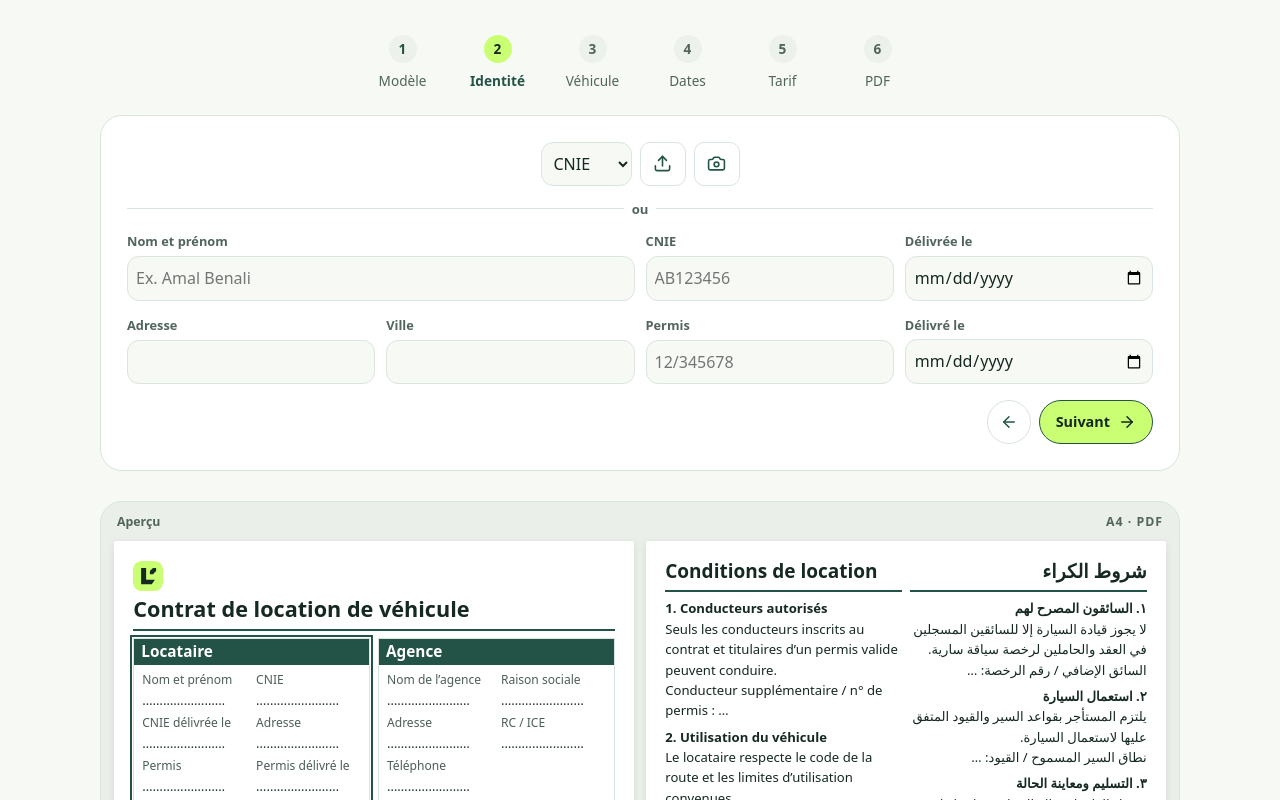
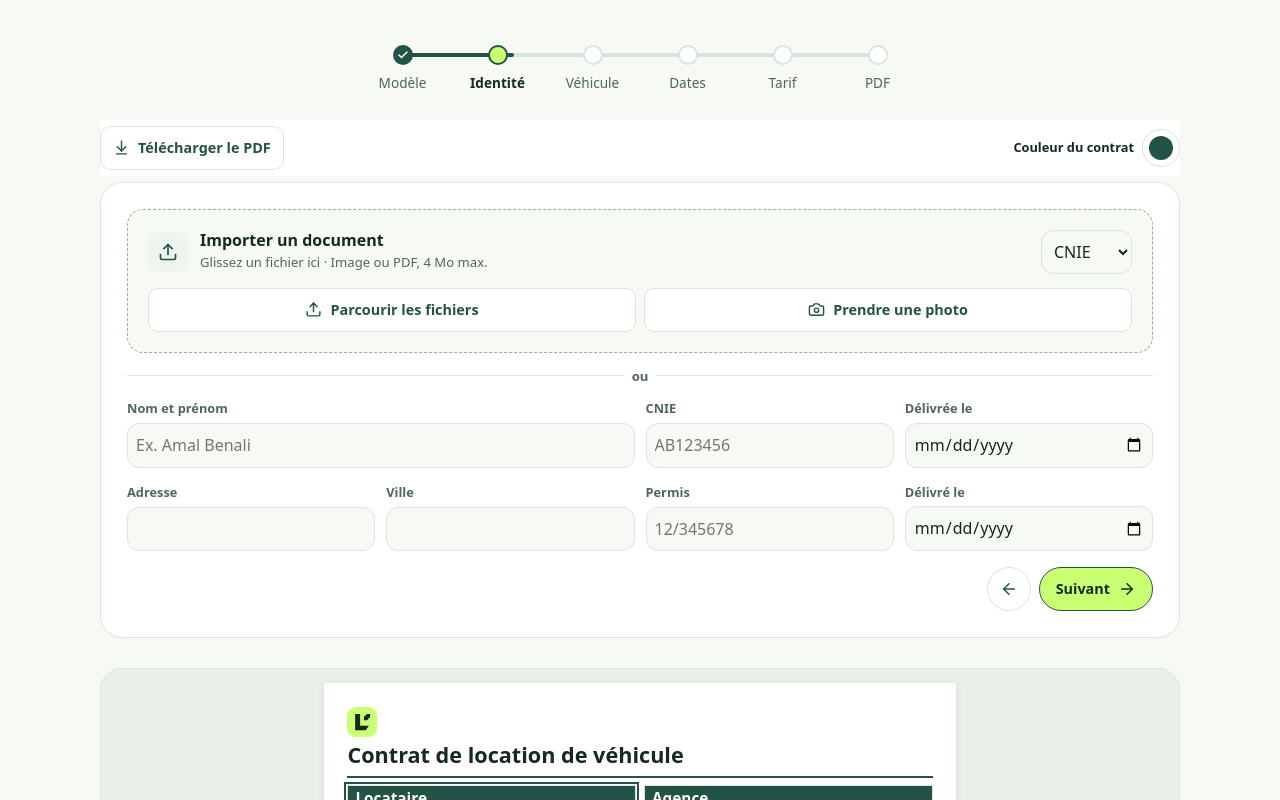
Before and after one commit to boulaffasae/laughing-octo-lamp, a Next.js app: page /fr in a window 1280 px wide. Both pictures are taken after a click on the button "Suivant". Shown: the part 219-1019 px from the top of the page. Built offline with nearby package versions, Linux system fonts and the light colour scheme; no server answers.

Commit message:
Refine contract wizard and account dashboard

```diff
--- a/app/components/louma/account.tsx
+++ b/app/components/louma/account.tsx
@@ -1,7 +1,7 @@
 "use client";
 
 import { createContext, useContext, type ReactNode } from "react";
-import { useAuth, useClerk, UserButton } from "@clerk/nextjs";
+import { useAuth, useClerk, useUser } from "@clerk/nextjs";
 import { words } from "@/lib/contract/agreement";
 import type { Locale } from "@/i18n/locales";
 
@@ -9,6 +9,8 @@ type Account = {
   signedIn: boolean;
   ready: boolean;
   available: boolean;
+  avatarUrl?: string;
+  signOut?: (redirectUrl: string) => Promise<void>;
   signIn: () => void;
   signUp: () => void;
 };
@@ -24,12 +26,15 @@ export const useAccount = () => useContext(Context);
 export function AccountContext({ children }: { children: ReactNode }) {
   const { isSignedIn, isLoaded } = useAuth();
   const clerk = useClerk();
+  const { user } = useUser();
   return (
     <Context.Provider
       value={{
         signedIn: Boolean(isSignedIn),
         ready: isLoaded,
         available: true,
+        avatarUrl: user?.imageUrl,
+        signOut: (redirectUrl) => clerk.signOut({ redirectUrl }),
         signIn: () => clerk.openSignIn(),
         signUp: () => clerk.openSignUp(),
       }}
@@ -42,21 +47,47 @@ export function AccountContext({ children }: { children: ReactNode }) {
 export function AccountButtons({
   locale,
   signup = false,
+  dashboard = false,
 }: {
   locale: Locale;
   signup?: boolean;
+  dashboard?: boolean;
 }) {
   const account = useAccount();
   const t = words(locale);
-  if (account.signedIn)
+  if (account.signedIn) {
+    const avatar = account.avatarUrl && (
+      // eslint-disable-next-line @next/next/no-img-element -- Clerk supplies the avatar URL.
+      <img
+        className="account-avatar"
+        src={account.avatarUrl}
+        width={26}
+        height={26}
+        alt=""
+      />
+    );
+    if (dashboard) {
+      return (
+        <button
+          className="button secondary account-link"
+          type="button"
+          onClick={() => void account.signOut?.(`/${locale}`)}
+        >
+          {avatar}
+          {t("Se déconnecter", "تسجيل الخروج")}
+        </button>
+      );
+    }
     return (
-      <div className="account-actions">
-        <a className="button secondary" href={`/${locale}/espace`}>
-          {t("Mon espace", "مساحتي")}
-        </a>
-        {!signup && <UserButton />}
-      </div>
+      <a
+        className="button secondary account-link"
+        href={`/${locale}/dashboard`}
+      >
+        {avatar}
+        {t("Mon espace", "مساحتي")}
+      </a>
     );
+  }
   return (
     <button
       className="button secondary"
--- a/app/components/louma/wizard.tsx
+++ b/app/components/louma/wizard.tsx
@@ -12,6 +12,7 @@ import {
   ArrowLeft,
   ArrowRight,
   Camera,
+  Check,
   Printer,
   Share2,
   Upload,
@@ -114,11 +115,13 @@ function ScanFields({
   const t = words(a.locale);
   const [kind, setKind] = useState(vehicle ? 2 : 0);
   const [busy, setBusy] = useState(false);
+  const [dragOver, setDragOver] = useState(false);
   const [status, setStatus] = useState("");
   const controller = useRef<AbortController | null>(null);
   useEffect(() => () => controller.current?.abort(), []);
 
   async function scan(file: File) {
+    if (controller.current) return;
     if (!isSupportedDocument(file)) {
       setStatus(
         t("Image ou PDF · 4 Mo max.", "صورة أو PDF · الحد الأقصى 4 ميغابايت"),
@@ -151,7 +154,10 @@ function ScanFields({
       if (!active.signal.aborted)
         setStatus(t("Lecture impossible.", "تعذرت القراءة."));
     } finally {
-      if (!active.signal.aborted) setBusy(false);
+      if (!active.signal.aborted) {
+        controller.current = null;
+        setBusy(false);
+      }
     }
   }
 
@@ -186,7 +192,44 @@ function ScanFields({
 
   return (
     <>
-      <div className="quick-import">
+      <section
+        className="quick-import"
+        aria-labelledby="scan-title"
+        aria-busy={busy}
+        data-drag-over={dragOver || undefined}
+        onDragOver={(e) => {
+          if (!e.dataTransfer.types.includes("Files")) return;
+          e.preventDefault();
+          if (!busy) setDragOver(true);
+        }}
+        onDragLeave={(e) => {
+          if (!e.currentTarget.contains(e.relatedTarget as Node | null)) {
+            setDragOver(false);
+          }
+        }}
+        onDrop={(e) => {
+          e.preventDefault();
+          setDragOver(false);
+          const file = e.dataTransfer.files[0];
+          if (file) void scan(file);
+        }}
+      >
+        <div className="scan-intro">
+          <span className="scan-symbol" aria-hidden>
+            <Upload size={20} />
+          </span>
+          <div>
+            <h2 id="scan-title">
+              {t("Importer un document", "استيراد وثيقة")}
+            </h2>
+            <p>
+              {t(
+                "Glissez un fichier ici · Image ou PDF, 4 Mo max.",
+                "أفلت ملفًا هنا · صورة أو PDF، حتى 4 ميغابايت",
+              )}
+            </p>
+          </div>
+        </div>
         {!vehicle && (
           <select
             aria-label={t("Type de document", "نوع الوثيقة")}
@@ -204,18 +247,19 @@ function ScanFields({
             "تُرسل الوثيقة إلى Datalab لقراءتها.",
           )}
         </span>
+        <div className="scan-sources">
           {([false, true] as const).map((camera) => {
             const label = camera
               ? t("Prendre une photo", "التقاط صورة")
-            : t("Importer un document", "استيراد وثيقة");
+              : t("Parcourir les fichiers", "تصفح الملفات");
             const Icon = camera ? Camera : Upload;
             return (
               <label
                 key={String(camera)}
                 className="button secondary upload-control"
-              title={label}
               >
-              <Icon size={19} aria-hidden />
+                <Icon size={17} aria-hidden />
+                {label}
                 <input
                   aria-label={label}
                   aria-describedby="ocr-notice"
@@ -238,9 +282,10 @@ function ScanFields({
             );
           })}
         </div>
-      <p className="status" aria-live="polite">
+        <p className="status" role="status">
           {status}
         </p>
+      </section>
       <div className="divider">{t("ou", "أو")}</div>
       <div className="fields">
         {vehicle ? (
@@ -432,10 +477,6 @@ function ContractPreview({
         } as CSSProperties
       }
     >
-      <div className="preview-label">
-        {t("Aperçu", "معاينة")}
-        <span> A4 · PDF</span>
-      </div>
       <div
         className="paper-scroll"
         tabIndex={0}
@@ -543,7 +584,13 @@ function ContractPreview({
     </aside>
   );
 }
-function FinalPdf({ blob, locale }: { blob: Blob; locale: Locale }) {
+function FinalPdf({
+  getPdf,
+  locale,
+}: {
+  getPdf: () => Promise<Blob>;
+  locale: Locale;
+}) {
   const t = words(locale);
   const account = useAccount();
   const pending = useRef(false);
@@ -561,7 +608,7 @@ function FinalPdf({ blob, locale }: { blob: Blob; locale: Locale }) {
     setStatus("");
     try {
       const form = new FormData();
-      form.set("file", blob, pdfName);
+      form.set("file", await getPdf(), pdfName);
       form.set("kind", "contract");
       const result = await fetch("/api/documents", {
         method: "POST",
@@ -594,10 +641,6 @@ function FinalPdf({ blob, locale }: { blob: Blob; locale: Locale }) {
   return (
     <>
       <div className="final-actions">
-        <button className="button" type="button" onClick={() => download(blob)}>
-          <ArrowDownToLine size={18} aria-hidden />
-          {t("Télécharger", "تنزيل")}
-        </button>
         <button
           className="button secondary"
           type="button"
@@ -625,6 +668,16 @@ function FinalPdf({ blob, locale }: { blob: Blob; locale: Locale }) {
             title={t("Partager le PDF", "مشاركة PDF")}
             type="button"
             onClick={async () => {
+              let blob: Blob;
+              try {
+                blob = await getPdf();
+              } catch {
+                setError(true);
+                setStatus(
+                  t("Création du PDF impossible.", "تعذّر إنشاء ملف PDF."),
+                );
+                return;
+              }
               const file = new File([blob], pdfName, {
                 type: "application/pdf",
               });
@@ -671,12 +724,15 @@ export function Wizard({ locale }: { locale: Locale }) {
   const t = words(locale);
   const [stage, setStage] = useState(0);
   const [a, setAgreement] = useState(() => initialAgreement(locale));
-  const [blob, setBlob] = useState<Blob | null>(null);
+  const [completed, setCompleted] = useState<Set<number>>(() => new Set());
+  const pdfCache = useRef<{ agreement: Agreement; result: Promise<Blob> }>(
+    null,
+  );
   const [busy, setBusy] = useState(false);
   const [logoBusy, setLogoBusy] = useState(false);
   const [error, setError] = useState("");
   const section = useRef<HTMLElement>(null);
-  const progress = useRef<HTMLOListElement>(null);
+  const stepButtons = useRef<(HTMLButtonElement | null)[]>([]);
 
   const change: Patch = (patch) =>
     setAgreement((current) => ({ ...current, ...patch }));
@@ -698,24 +754,37 @@ export function Wizard({ locale }: { locale: Locale }) {
   const Next = locale === "ar" ? ArrowLeft : ArrowRight;
   const Back = locale === "ar" ? ArrowRight : ArrowLeft;
 
-  function go(next: number) {
+  function complete(index: number) {
+    setCompleted((previous) => new Set(previous).add(index));
+  }
+
+  function go(next: number, completeCurrent = false) {
+    if (next === stage) return;
+    if (completeCurrent) complete(stage);
     setError("");
     setStage(next);
     section.current?.scrollIntoView({ block: "start" });
     requestAnimationFrame(() =>
-      progress.current?.focus({ preventScroll: true }),
+      stepButtons.current[next]?.focus({ preventScroll: true }),
     );
   }
-  async function exportPdf(template: boolean) {
+
+  function getPdf() {
+    if (pdfCache.current?.agreement === a) return pdfCache.current.result;
+    const result = generate(a).catch((error) => {
+      if (pdfCache.current?.agreement === a) pdfCache.current = null;
+      throw error;
+    });
+    pdfCache.current = { agreement: a, result };
+    return result;
+  }
+
+  async function exportPdf() {
     setBusy(true);
     setError("");
     try {
-      const result = await generate(a);
-      if (template) download(result, "modele-contrat-location.pdf");
-      else {
-        setBlob(result);
-        go(5);
-      }
+      download(await getPdf());
+      if (stage === steps.length - 1) complete(stage);
     } catch {
       setError(t("Création du PDF impossible.", "تعذّر إنشاء ملف PDF."));
     } finally {
@@ -763,31 +832,68 @@ export function Wizard({ locale }: { locale: Locale }) {
       aria-label={t("Créer un contrat", "إنشاء عقد")}
     >
       <ol
-        ref={progress}
-        tabIndex={-1}
         className="steps"
         aria-label={t("Progression", "التقدم")}
+        style={
+          {
+            "--progress": `${(stage / (steps.length - 1)) * 100}%`,
+          } as CSSProperties
+        }
       >
         {steps.map((label, i) => (
-          <li
-            key={label}
+          <li key={label}>
+            <button
+              ref={(element) => {
+                stepButtons.current[i] = element;
+              }}
+              className="step-button"
+              type="button"
               aria-current={i === stage ? "step" : undefined}
-            className={i <= stage ? "reached" : undefined}
+              data-completed={completed.has(i) || undefined}
+              disabled={busy || logoBusy}
+              onClick={() => go(i)}
             >
-            <span className="step-number" aria-hidden>
-              {i + 1}
+              <span className="step-dot" aria-hidden>
+                {completed.has(i) && <Check size={12} strokeWidth={3} />}
               </span>
-            <span>{label}</span>
+              {label}
+              {completed.has(i) && (
+                <span className="sr-only"> · {t("Terminé", "مكتمل")}</span>
+              )}
+            </button>
           </li>
         ))}
       </ol>
-      <div className="work-grid" data-exported={stage === 5 || undefined}>
+      <div className="preview-label">
+        <button
+          className="button secondary pdf-download"
+          type="button"
+          disabled={busy || logoBusy}
+          onClick={() => void exportPdf()}
+        >
+          <ArrowDownToLine size={17} aria-hidden />
+          {busy
+            ? t("Création…", "جارٍ الإنشاء…")
+            : t("Télécharger le PDF", "تنزيل PDF")}
+        </button>
+        <label className="color-control">
+          {t("Couleur du contrat", "لون العقد")}
+          <input
+            type="color"
+            value={a.color}
+            disabled={busy}
+            onChange={(e) => change({ color: e.target.value })}
+          />
+        </label>
+      </div>
+      <div className="work-grid">
         <div className="work-form" key={stage}>
           {stage === 0 && (
-            <>
+            <div className="fields">
               <div className="model-tools">
+                <span>{t("Logo", "الشعار")}</span>
                 <label className="button secondary upload-control">
-                  {t("Logo", "الشعار")}
+                  {t("Choisir", "اختيار")}
                   <input
                     type="file"
                     aria-label={t("Remplacer le logo", "استبدال الشعار")}
@@ -823,50 +929,13 @@ export function Wizard({ locale }: { locale: Locale }) {
                     {t("Logo Louma", "شعار Louma")}
                   </button>
                 )}
-                <label
-                  className="color-control"
-                  title={t("Couleur du contrat", "لون العقد")}
-                >
-                  <input
-                    aria-label={t("Couleur du contrat", "لون العقد")}
-                    type="color"
-                    value={a.color}
-                    onChange={(e) => change({ color: e.target.value })}
-                  />
-                </label>
-                <button
-                  className="button secondary template-download"
-                  type="button"
-                  aria-label={t("Télécharger le modèle PDF", "تنزيل نموذج PDF")}
-                  disabled={busy || logoBusy}
-                  onClick={() => void exportPdf(true)}
-                >
-                  <ArrowDownToLine size={17} aria-hidden /> PDF
-                </button>
               </div>
-              <div className="fields">
-                {field(
-                  "agency",
-                  t("Nom de l’agence", "اسم الوكالة"),
-                  undefined,
-                  true,
-                )}
-                {field(
-                  "company",
-                  t("Raison sociale", "اسم الشركة"),
-                  undefined,
-                  true,
-                )}
-                {field(
-                  "agencyAddress",
-                  t("Adresse", "العنوان"),
-                  undefined,
-                  true,
-                )}
+              {field("agency", t("Nom de l’agence", "اسم الوكالة"))}
+              {field("phone", t("Téléphone", "الهاتف"), "tel", true)}
+              {field("agencyAddress", t("Adresse", "العنوان"), undefined, true)}
+              {field("company", t("Raison sociale", "اسم الشركة"))}
               {field("registration", "RC / ICE")}
-                {field("phone", t("Téléphone", "الهاتف"), "tel")}
             </div>
-            </>
           )}
           {(stage === 1 || stage === 2) && (
             <ScanFields vehicle={stage === 2} a={a} update={update} />
@@ -895,7 +964,9 @@ export function Wizard({ locale }: { locale: Locale }) {
               {field("deposit", t("Caution (MAD)", "الضمان (درهم)"), "number")}
             </div>
           )}
-          {stage === 5 && blob && <FinalPdf blob={blob} locale={locale} />}
+          {stage === 5 && (
+            <FinalPdf key={a.color} getPdf={getPdf} locale={locale} />
+          )}
           {error && (
             <p className="error" role="alert">
               {error}
@@ -918,14 +989,10 @@ export function Wizard({ locale }: { locale: Locale }) {
                 className="button"
                 type="button"
                 disabled={busy || logoBusy}
-                onClick={() =>
-                  stage === 4 ? void exportPdf(false) : go(stage + 1)
-                }
+                onClick={() => go(stage + 1, true)}
               >
-                {busy
-                  ? t("Création…", "جارٍ الإنشاء…")
-                  : stage === 4
-                    ? t("Créer le PDF", "إنشاء PDF")
+                {stage === 4
+                  ? t("Voir le PDF", "عرض PDF")
                   : t("Suivant", "التالي")}
                 <Next size={18} aria-hidden />
               </button>
--- a/app/globals.css
+++ b/app/globals.css
@@ -168,6 +168,14 @@ h4 {
 .hero-actions {
   gap: 12px;
 }
+.account-avatar {
+  flex: none;
+  border-radius: 50%;
+  object-fit: cover;
+}
+.account-link:dir(rtl) .account-avatar {
+  order: 1;
+}
 .languages {
   gap: 2px;
   font-size: 0.82rem;
@@ -234,64 +242,6 @@ h4 {
 .wizard {
   padding-block: 30px 64px;
   scroll-margin-block-start: 20px;
-}
-.steps {
-  display: grid;
-  grid-template-columns: repeat(5, 1fr);
-  position: relative;
-  isolation: isolate;
-  margin: 0 auto 24px;
-  padding: 0;
-  max-width: 650px;
-  list-style: none;
-}
-.steps::before {
-  content: "";
-  position: absolute;
-  inset-inline: 10%;
-  top: 17px;
-  height: 2px;
-  background: var(--line);
-  z-index: -1;
-}
-.steps li {
-  position: relative;
-  display: grid;
-  place-items: center;
-  gap: 7px;
-  color: var(--muted);
-  font-size: clamp(0.68rem, 2.5vw, 0.85rem);
-  text-align: center;
-}
-.steps li.reached:not(:first-child)::before {
-  content: "";
-  position: absolute;
-  inset-inline-end: 50%;
-  width: 100%;
-  height: 2px;
-  top: 17px;
-  background: var(--blue);
-  z-index: -1;
-}
-.step-number {
-  display: grid;
-  place-items: center;
-  width: 36px;
-  height: 36px;
-  border: 1px solid var(--line);
-  border-radius: 50%;
-  background: var(--white);
-  font-weight: 700;
-  z-index: 1;
-}
-.reached .step-number {
-  color: var(--white);
-  background: var(--blue);
-  border-color: var(--blue);
-}
-.steps [aria-current] {
-  color: var(--blue);
-  font-weight: 750;
 }
 .wizard-card {
   padding: clamp(12px, 3vw, 26px);
@@ -938,7 +888,7 @@ h4 {
   .logo {
     font-size: 1.37rem;
   }
-  .account-actions .button {
+  .account-link {
     white-space: nowrap;
   }
 }
@@ -1008,27 +958,74 @@ body {
   margin-block: 0 48px;
 }
 .workspace .steps {
+  --dot-size: 20px;
+  display: grid;
   grid-template-columns: repeat(6, minmax(0, 1fr));
+  position: relative;
+  isolation: isolate;
+  padding: 0;
   max-width: 570px;
-  margin-block: 0 24px;
+  margin: 0 auto 24px;
+  list-style: none;
 }
 .workspace .steps::before,
-.workspace .steps li.reached::before {
-  display: none;
-}
-.workspace .step-number {
-  width: 28px;
-  height: 28px;
+.workspace .steps::after {
+  position: absolute;
+  z-index: -1;
+  content: "";
+  inset-inline: calc(100% / 12);
+  inset-block-start: 18px;
+  height: 4px;
+  border-radius: 99px;
+  background: var(--line);
+}
+.workspace .steps::after {
+  inset-inline-end: auto;
+  width: min(calc(100% * 5 / 6), calc(var(--progress) * 5 / 6 + 17px));
+  background: var(--blue);
+}
+.step-button {
+  display: grid;
+  place-items: center;
+  gap: 7px;
+  width: 100%;
+  min-height: 48px;
+  padding: 10px 0 3px;
   border: 0;
-  background: #ecf1eb;
+  border-radius: 10px;
+  background: transparent;
   color: var(--muted);
-}
-.workspace .reached .step-number {
-  color: var(--blue);
-}
-.workspace [aria-current] .step-number {
+  font-size: clamp(0.68rem, 2.5vw, 0.85rem);
+  cursor: pointer;
+}
+.step-button:disabled {
+  cursor: wait;
+}
+.step-dot {
+  display: grid;
+  place-items: center;
+  width: var(--dot-size);
+  height: var(--dot-size);
+  border: 2px solid var(--line);
+  border-radius: 50%;
+  background: var(--white);
+}
+.step-button[data-completed] .step-dot {
+  background: var(--blue);
+  color: var(--white);
+  border-color: var(--blue);
+}
+.step-button[aria-current] {
+  color: var(--navy);
+  font-weight: 750;
+}
+.step-button[aria-current] .step-dot {
   background: var(--lime);
   color: var(--navy);
+  border-color: var(--blue);
+}
+.step-button:hover:not(:disabled) .step-dot {
+  border-color: var(--blue);
 }
 .work-grid {
   display: grid;
@@ -1068,33 +1065,35 @@ body {
 .field-wide {
   grid-column: 1 / -1;
 }
-.model-tools,
-.quick-import {
+.model-tools {
+  display: grid;
+  gap: 5px;
+  align-content: start;
+  justify-items: start;
+  min-width: 0;
+  color: var(--muted);
+  font-size: 0.8rem;
+}
+.color-control {
   display: flex;
+  align-items: center;
   gap: 8px;
-  align-items: center;
-  flex-wrap: wrap;
-}
-.model-tools {
-  margin-bottom: 20px;
-}
-.template-download {
-  margin-inline-start: auto;
-}
-.color-control {
-  display: grid;
-  place-items: center;
-  border: 1px solid var(--line);
-  border-radius: 99px;
-  width: 44px;
-  height: 44px;
+  font-weight: 680;
+  color: var(--navy);
+  font-size: 0.8rem;
 }
 .color-control input {
-  width: 29px;
-  height: 29px;
-  background: transparent;
-  border: 0;
+  flex: none;
+  width: 38px;
+  height: 38px;
+  padding: 4px;
+  background: var(--white);
+  border: 1px solid var(--line);
+  border-radius: 50%;
   cursor: pointer;
+}
+.color-control input::-webkit-color-swatch-wrapper {
+  padding: 2px;
 }
 .color-control input::-webkit-color-swatch {
   border: 0;
@@ -1105,14 +1104,67 @@ body {
   border-radius: 50%;
 }
 .quick-import {
-  justify-content: center;
-}
-.quick-import .button {
-  width: 46px;
-  padding-inline: 0;
-}
-.work-form > .status {
+  display: grid;
+  grid-template-columns: minmax(0, 1fr) auto;
+  gap: 14px;
+  padding: clamp(12px, 3vw, 20px);
+  border: 1px dashed #98aea1;
+  border-radius: 16px;
+  background: #f7f9f5;
+}
+.quick-import[data-drag-over] {
+  border-color: var(--blue);
+  background: var(--pale);
+}
+.scan-intro {
+  display: flex;
+  gap: 12px;
+  align-items: center;
+}
+.scan-intro h2 {
+  margin: 0;
+  font-size: 1rem;
+}
+.scan-intro p {
+  margin: 2px 0 0;
+  font-size: 0.82rem;
+  color: var(--muted);
+}
+.scan-symbol {
+  display: grid;
+  place-items: center;
+  flex: none;
+  width: 40px;
+  height: 40px;
+  border-radius: 12px;
+  color: var(--blue);
+  background: var(--pale);
+}
+.scan-sources,
+.quick-import .status {
+  grid-column: 1 / -1;
+}
+.scan-sources {
+  display: grid;
+  grid-template-columns: repeat(2, minmax(0, 1fr));
+  gap: 8px;
+}
+.scan-sources .button {
+  padding-inline: 8px;
   text-align: center;
+}
+.quick-import .status {
+  margin: 0;
+}
+.quick-import .status:empty {
+  display: block;
+  position: absolute;
+}
+@media (max-width: 480px) {
+  .quick-import,
+  .scan-sources {
+    grid-template-columns: minmax(0, 1fr);
+  }
 }
 .work-form .divider {
   color: var(--muted);
@@ -1152,34 +1204,33 @@ body {
 .work-dock .secondary {
   padding-inline: 12px;
 }
-@media screen {
-  .work-grid[data-exported="true"] .live-preview {
-    display: none;
-  }
-}
 .live-preview {
   background: #eaf0e9;
   border: 1px solid var(--line);
   overflow: hidden;
 }
 .preview-label {
-  padding: 10px 16px;
+  position: sticky;
+  inset-block-start: 0;
+  z-index: 2;
   display: flex;
   justify-content: space-between;
-  color: var(--muted);
-  font-weight: 680;
-  font-size: 0.77rem;
-}
-.preview-label span {
-  letter-spacing: 0.08em;
-  direction: ltr;
+  align-items: center;
+  gap: 10px;
+  padding-block: 6px;
+  margin-block-end: 6px;
+  background: var(--white);
+}
+.preview-label .button {
+  padding-inline: 12px;
 }
 .paper-scroll {
   display: grid;
-  grid-template-columns: repeat(2, minmax(0, 1fr));
-  align-items: start;
-  gap: 12px;
-  padding: 0 13px 13px;
+  grid-template-columns: minmax(0, 1fr);
+  gap: 16px;
+  max-width: 660px;
+  margin-inline: auto;
+  padding: 14px;
 }
 .live-preview .paper {
   display: flex;
@@ -1406,9 +1457,6 @@ body {
   .workspace .steps {
     margin-block-end: 15px;
   }
-  .paper-scroll {
-    grid-template-columns: minmax(0, 1fr);
-  }
   .app-grid {
     gap: 0;
   }
--- a/proxy.ts
+++ b/proxy.ts
@@ -12,7 +12,7 @@ const route = (request: NextRequest) => {
 };
 
 function privateLocale(request: NextRequest) {
-  return /^\/(fr|ar)\/espace\/?$/.exec(request.nextUrl.pathname)?.[1];
+  return /^\/(fr|ar)\/dashboard\/?$/.exec(request.nextUrl.pathname)?.[1];
 }
 
 export default process.env.NEXT_PUBLIC_CLERK_PUBLISHABLE_KEY &&
```
Also changed, not shown: app/[locale]/dashboard/page.tsx (renamed from app/[locale]/espace/page.tsx, +5 -3 lines), app/components/louma/site.tsx (+9 -3 lines), next.config.ts (+7 -3 lines). Lines whose indentation alone changed are shown as unchanged.
